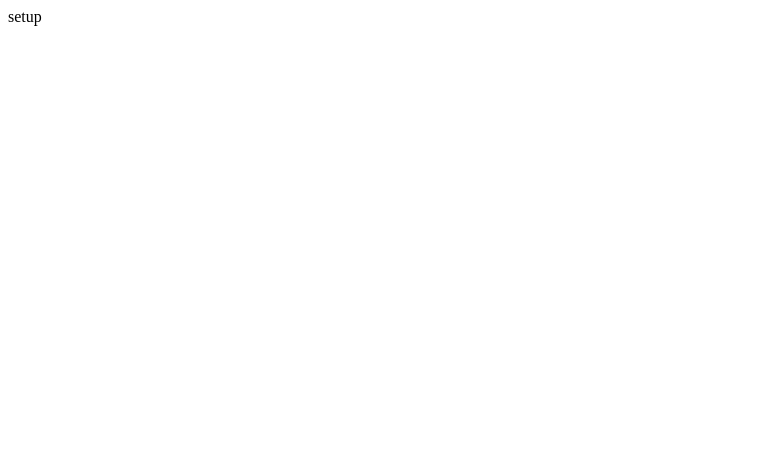
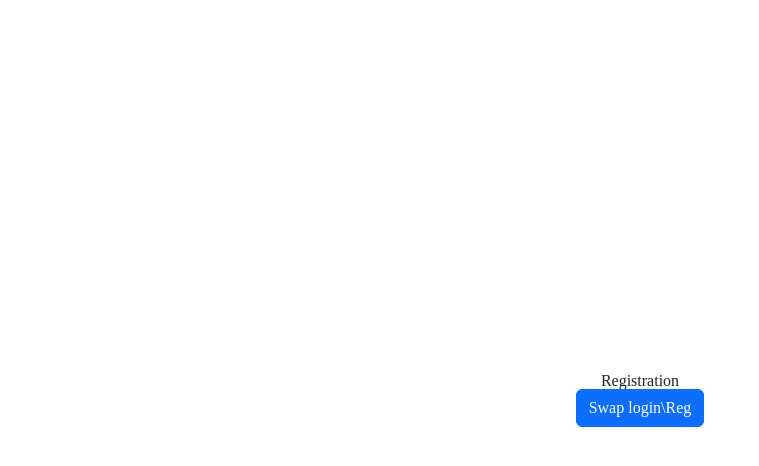
Before and after one commit to PohribniakRoman/alias-game-client, a React (Create React App) app: page / in a window 1280 px wide. Shown: the top 466 px of the page, without its empty margins (0-759 px from the left). Built offline with nearby package versions, Linux system fonts and the light colour scheme.

Commit message:
install packages & reset

```diff
--- a/package.json
+++ b/package.json
@@ -7,9 +7,12 @@
     "@testing-library/jest-dom": "^5.16.5",
     "@testing-library/react": "^13.4.0",
     "@testing-library/user-event": "^13.5.0",
+    "bootstrap": "^5.2.3",
     "react": "^18.2.0",
+    "react-bootstrap": "^2.7.2",
     "react-dom": "^18.2.0",
     "react-scripts": "5.0.1",
+    "sass": "^1.58.3",
     "web-vitals": "^2.1.4"
   },
   "scripts": {
--- a/src/App.js
+++ b/src/App.js
@@ -1,6 +1,8 @@
+import Auth from "./components/auth/Auth";
+
 function App() {
   return (<>
-    setup
+    <Auth/>
   </>);
 }
 
--- /dev/null
+++ b/src/components/auth/Auth.jsx
@@ -0,0 +1,15 @@
+import { Button } from "react-bootstrap"
+import { useState } from "react"
+import Login from "./Login"
+import Reg from "./Reg"
+
+export default function Auth(){
+    const [authToggle,updateToggle] = useState(false);
+    return(<section className="auth">
+
+        {authToggle?<Login/>:<Reg/>}
+
+        <Button onClick={()=>updateToggle(!authToggle)}>Swap login\Reg</Button>
+
+    </section>)
+}
--- /dev/null
+++ b/src/components/auth/Login.jsx
@@ -0,0 +1,10 @@
+import { Form } from "react-bootstrap";
+
+export default function Login(){
+    return(
+        <Form>
+            <Form.Control className="mb-3" placeholder="login"/>
+            <Form.Control placeholder="Password" type="Password"/>
+        </Form>
+    )
+}
--- /dev/null
+++ b/src/components/auth/Reg.jsx
@@ -0,0 +1,5 @@
+export default function Reg(){
+    return(<>
+        Registration
+    </>)
+}
--- a/src/index.js
+++ b/src/index.js
@@ -1,6 +1,8 @@
 import React from 'react';
 import ReactDOM from 'react-dom/client';
 import App from './App';
+import 'bootstrap/dist/css/bootstrap.min.css';
+import "./styles/index.scss";
 
 const root = ReactDOM.createRoot(document.getElementById('root'));
 root.render(
--- /dev/null
+++ b/src/styles/_auth.scss
@@ -0,0 +1,7 @@
+.auth{
+    height: 100vh;
+    display: flex;
+    align-items: center;
+    justify-content: center;
+    flex-direction: column;
+}
--- /dev/null
+++ b/src/styles/index.scss
@@ -0,0 +1,2 @@
+@import "auth";
+@import "reset.css";
--- /dev/null
+++ b/src/styles/reset.css
@@ -0,0 +1,43 @@
+html, body, div, span, applet, object, iframe,
+h1, h2, h3, h4, h5, h6, p, blockquote, pre,
+a, abbr, acronym, address, big, cite, code,
+del, dfn, em, img, ins, kbd, q, s, samp,
+small, strike, strong, sub, sup, tt, var,
+b, u, i, center,
+dl, dt, dd, ol, ul, li,
+fieldset, form, label, legend,
+table, caption, tbody, tfoot, thead, tr, th, td,
+article, aside, canvas, details, embed,
+figure, figcaption, footer, header, hgroup,
+menu, nav, output, ruby, section, summary,
+time, mark, audio, video {
+	margin: 0;
+	padding: 0;
+	border: 0;
+	font-size: 100%;
+	font: inherit;
+	vertical-align: baseline;
+}
+/* HTML5 display-role reset for older browsers */
+article, aside, details, figcaption, figure,
+footer, header, hgroup, menu, nav, section {
+	display: block;
+}
+body {
+	line-height: 1;
+}
+ol, ul {
+	list-style: none;
+}
+blockquote, q {
+	quotes: none;
+}
+blockquote:before, blockquote:after,
+q:before, q:after {
+	content: '';
+	content: none;
+}
+table {
+	border-collapse: collapse;
+	border-spacing: 0;
+}
```
Also changed, not shown: 1 other file (tests, documents, lock files or other folders).
